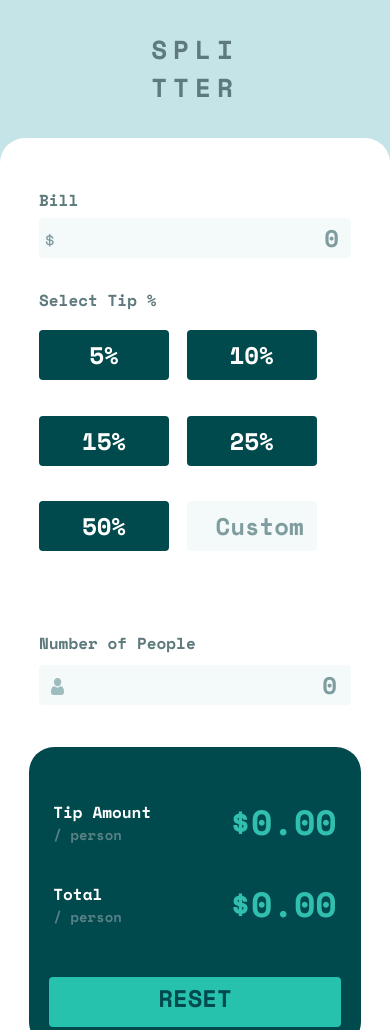
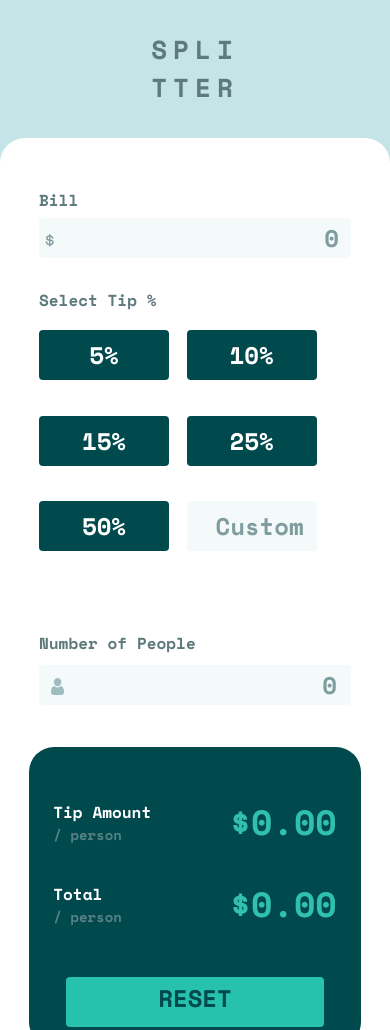
Before and after one commit to MalihaMahnaz/TipCalculator, a plain HTML site: page index.html in a window 390 px wide. Drawn offline with nearby package versions, Linux system fonts and the light colour scheme.

Commit message:
Update style.css

```diff
--- a/style.css
+++ b/style.css
@@ -346,7 +346,7 @@ input[type=number]::-webkit-outer-spin-button {
    }
 
    .btn-reset{
-    width: 88%;
+    width: 78%;
     text-align: center;
    }
 
```
